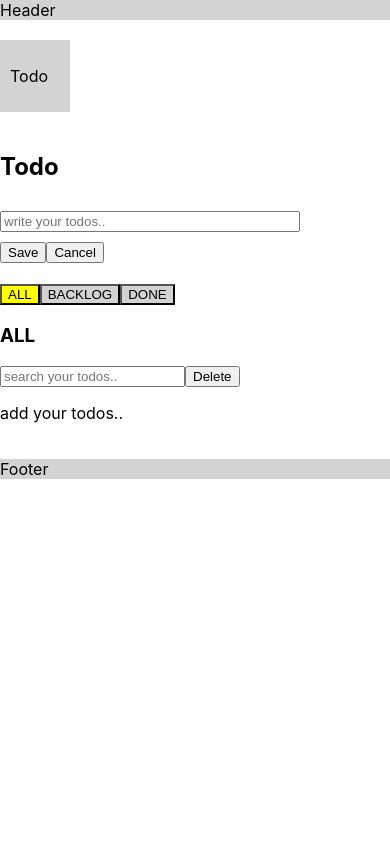
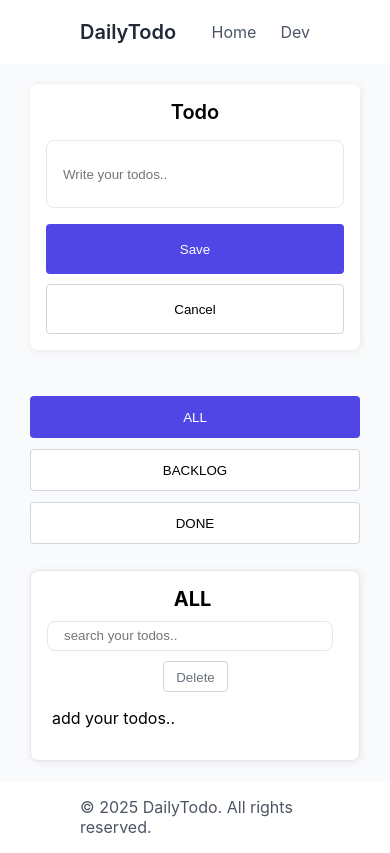
Before and after one commit to dancinncoder/dailytodoapp, a React (Create React App) app: page / in a window 390 px wide. Built offline with nearby package versions, Linux system fonts and the light colour scheme.

Commit message:
[ADD] add styles, responsive styles

```diff
--- a/src/component/shared/layout/Footer.jsx
+++ b/src/component/shared/layout/Footer.jsx
@@ -2,11 +2,25 @@ import React from "react";
 import styled from "styled-components";
 
 const FooterContainer = styled.div`
-  background-color: lightgrey;
+  background-color: white;
+  padding: 0 80px;
+`;
+
+const InnerFooterContianer = styled.div`
+  p {
+    font-size: 16px;
+    color: #4b5563;
+  }
 `;
 
 function Footer() {
-  return <FooterContainer>Footer</FooterContainer>;
+  return (
+    <FooterContainer>
+      <InnerFooterContianer>
+        <p>© 2025 DailyTodo. All rights reserved.</p>
+      </InnerFooterContianer>
+    </FooterContainer>
+  );
 }
 
 export default Footer;
--- a/src/component/shared/layout/Header.jsx
+++ b/src/component/shared/layout/Header.jsx
@@ -1,12 +1,54 @@
 import React from "react";
+import { Link } from "react-router-dom";
 import styled from "styled-components";
 
 const HeaderContainer = styled.div`
-  background-color: lightgrey;
+  display: flex;
+
+  background-color: white;
+  height: 64px;
+  box-shadow: 0 4px 10px #e5e7eb;
+  padding: 0 80px;
+`;
+
+const InnerHeaderContainer = styled.div`
+  display: flex;
+  width: 100%;
+  align-items: center;
+  justify-content: space-between;
+`;
+
+const Logo = styled.a`
+  font-size: 20px;
+  font-weight: 600;
+  text-decoration: none;
+  color: #1f2937;
+`;
+
+const Navigation = styled.div`
+  display: flex;
+  gap: 24.09px;
+`;
+
+const NavigationItem = styled(Link)`
+  font-size: 16px;
+  font-weight: 400;
+  color: #4b5563;
+  text-decoration: none;
 `;
 
 function Header() {
-  return <HeaderContainer>Header</HeaderContainer>;
+  return (
+    <HeaderContainer>
+      <InnerHeaderContainer>
+        <Logo href="/">DailyTodo</Logo>
+        <Navigation>
+          <NavigationItem to="/">Home</NavigationItem>
+          <NavigationItem to="/dev">Dev</NavigationItem>
+        </Navigation>
+      </InnerHeaderContainer>
+    </HeaderContainer>
+  );
 }
 
 export default Header;
--- a/src/pages/Home.jsx
+++ b/src/pages/Home.jsx
@@ -7,70 +7,359 @@ import { v4 as uuid } from "uuid";
 
 const HomeContainer = styled.div`
   display: flex;
-  flex-direction: column;
-  gap: 20px;
-  padding: 20px 0;
-`;
-const Logo = styled.a`
-  text-decoration: none;
-  color: black;
-  background-color: lightgray;
-  padding: 10px;
-  width: 70px;
+  align-items: center;
+  justify-content: center;
+  flex-wrap: wrap;
+  gap: 46px;
+  padding: 33px 80px;
+  background-color: #f9fafb;
 
-  p {
-    cursor: pointer;
+  @media (max-width: 770px) {
+    flex-direction: column;
+    align-items: start;
+    padding: 20px 30px;
   }
 `;
-const InputContainer = styled.div``;
-const DashboardContainer = styled.div``;
+
+const InputContainer = styled.div`
+  background-color: white;
+  min-width: 350px;
+  padding: 24px;
+  border-radius: 8px;
+  box-shadow: 1px 1px 6px #e5e7eb;
+
+  @media (max-width: 770px) {
+    min-width: 100%;
+    padding: 16px;
+  }
+`;
+
+const DashboardContainer = styled.div`
+  display: flex;
+  flex-direction: column;
+  gap: 12px;
+
+  @media (max-width: 770px) {
+    gap: 16px;
+    width: 100%;
+  }
+`;
+
 const InputForm = styled.form`
   display: flex;
   flex-direction: column;
-  gap: 10px;
+  align-items: start;
+  gap: 16px;
 
   input {
-    width: 300px;
+    width: 100%;
+    border: 1.3px solid #e5e7eb;
+    border-radius: 8px;
+    min-height: 68px;
+    padding: 16px;
+
+    &:focus {
+      outline: none;
+    }
   }
-`;
-const ButtonContainer = styled.div`
-  display: flex;
-`;
-const FilterMenuContainer = styled.div``;
-const DisplayContainer = styled.div``;
-const TopContainer = styled.div``;
-const BottomContainer = styled.div`
-  ul {
-    list-style: none;
-    padding: 0;
 
-    li {
-      display: flex;
-      gap: 10px;
+  h2 {
+    font-size: 20px;
+    font-weight: 600;
+    color: black;
+    margin: 0;
+  }
+
+  @media (max-width: 770px) {
+    align-items: center;
+    input {
+      width: 100%;
     }
   }
 `;
 
-const DoneItem = styled.p`
-  background-color: #a9a99b;
-  width: 100px;
-  text-decoration: line-through;
+const ButtonContainer = styled.div`
+  display: flex;
+  gap: 8px;
+  width: 100%;
+  align-items: center;
+
+  @media (max-width: 770px) {
+    flex-direction: column;
+    gap: 10px;
+  }
+`;
+
+const SaveButton = styled.button`
+  background-color: #4f46e5;
+  color: white;
+  height: 42px;
+  width: 86.47px;
+  border: none;
+  border-radius: 4px;
+  padding: 11px 17px;
+  cursor: pointer;
+
+  @media (max-width: 770px) {
+    width: 100%;
+    height: 50px;
+  }
+`;
+
+const CancelButton = styled.button`
+  background-color: white;
+  color: black;
+  height: 42px;
+  width: 86.47px;
+  border: 1px solid #d1d5db;
+  border-radius: 4px;
+  padding: 11px 17px;
+  cursor: pointer;
+
+  @media (max-width: 770px) {
+    width: 100%;
+    height: 50px;
+  }
+`;
+
+const EditButton = styled.button`
+  width: 32px;
+  height: 28px;
+  font-size: 9px;
+  padding: 1px;
+  background-color: transparent;
+  color: #6b7280;
+  border-radius: 4px;
+  border: 1px solid #d1d5db;
   cursor: pointer;
 `;
+const WhiteButton = styled.button`
+  color: #6b7280;
+  height: 31px;
+  width: 65px;
+  border: 1px solid #d1d5db;
+  border-radius: 4px;
+  cursor: pointer;
+  padding: 5px 6px 4px 7px;
+  background-color: white;
+`;
+const FilterMenuContainer = styled.div``;
+const DisplayContainer = styled.div`
+  background-color: white;
+  border: 1px solid #e5e7eb;
+  box-shadow: 1px 1px 6px #e5e7eb;
+  border-radius: 8px;
+  padding: 24px;
+  max-width: 612px;
 
-const BacklogItem = styled.p`
-  background-color: lightgreen;
-  width: 100px;
+  @media (max-width: 770px) {
+    width: 100%;
+    max-width: 100%;
+    padding: 16px;
+  }
+`;
+
+const TopContainer = styled.div`
+  display: flex;
+  align-items: center;
+  justify-content: space-between;
+
+  div {
+    display: flex;
+    align-items: center;
+
+    h3 {
+      font-size: 20px;
+      font-weight: 700;
+      margin: 0;
+    }
+  }
+
+  input {
+    min-width: 240px;
+    height: 30px;
+    padding: 3px 16px 4px;
+    border: 1px solid #e5e7eb;
+    border-radius: 8px;
+
+    @media (max-width: 770px) {
+      width: 100%;
+      min-width: 150px;
+    }
+  }
+
+  @media (max-width: 770px) {
+    flex-direction: column;
+    gap: 10px;
+  }
+`;
+
+const BottomContainer = styled.div`
+  ul {
+    display: flex;
+    flex-direction: column;
+    list-style: none;
+    padding: 0;
+    gap: 13px;
+
+    li {
+      display: flex;
+      justify-content: center;
+      align-items: center;
+      gap: 10px;
+
+      @media (min-width: 770px) {
+        gap: 8px;
+      }
+    }
+  }
+
+  @media (max-width: 770px) {
+    padding: 0;
+    gap: 10px;
+  }
+`;
+
+const DoneItem = styled.div`
+  border: none;
+  border-radius: 15px;
+  color: white;
+  background-color: #c1bfe0;
+  padding: 15px 31px 5px;
+  height: 49px;
+  width: 100%;
   cursor: pointer;
+  margin: 0;
+  text-decoration: line-through;
+
+  @media (max-width: 770px) {
+    padding: 10px 20px;
+    font-size: 14px;
+    height: auto;
+  }
+`;
+
+const BacklogItem = styled.div`
+  position: relative;
+  border: none;
+  border-radius: 15px;
+  color: white;
+  background-color: #4f46e5;
+  padding: 15px 31px 5px;
+  height: 49px;
+  width: 100%;
+  cursor: pointer;
+  margin: 0;
+  z-index: 998;
+
+  @media (max-width: 770px) {
+    padding: 10px 20px;
+    font-size: 14px;
+    height: auto;
+  }
 `;
 
 const ModifiedForm = styled.form`
   display: flex;
+  width: 100%;
+  gap: 10px;
+  align-items: center;
+`;
+
+const MenuContainer = styled.div`
+  display: flex;
+  gap: 8px;
+
+  @media (max-width: 770px) {
+    flex-direction: column;
+    width: 100%;
+    gap: 1px;
+  }
 `;
 
 const Menu = styled.button`
+  height: 42px;
+  width: 110px;
+  border-radius: 4px;
+  border: ${({ $selectedMenu }) =>
+    $selectedMenu ? "none" : "1px solid #d1d5db"};
   background-color: ${({ $selectedMenu }) =>
-    $selectedMenu ? "yellow" : "lightgrey"};
+    $selectedMenu ? "#4F46E5" : "white"};
+  color: ${({ $selectedMenu }) => ($selectedMenu ? "white" : "black")};
+  cursor: pointer;
+
+  @media (max-width: 770px) {
+    width: 100%;
+    margin-bottom: 10px;
+  }
+`;
+
+const CheckBox = styled.input`
+  width: 30px;
+  height: 30px;
+  border-radius: 9px;
+  border: none;
+  background-color: #4f46e5;
+  margin: 0;
+
+  @media (max-width: 770px) {
+    width: 25px;
+    height: 25px;
+  }
+`;
+
+const SearchInput = styled.input`
+  &:focus {
+    outline: none;
+  }
+  width: 100%;
+
+  @media (max-width: 770px) {
+    width: 100%;
+  }
+`;
+
+const TopInputContainer = styled.div`
+  /* min-width: 490px; */
+  width: 100%;
+  display: flex;
+  flex-direction: column;
+  align-items: center;
+  justify-content: center;
+  padding-right: 10px;
+  gap: 10px;
+
+  h3 {
+    font-size: 18px;
+    padding-left: 5px;
+  }
+
+  @media (min-width: 770px) {
+    flex-direction: row;
+    align-items: center;
+    justify-content: space-between;
+  }
+`;
+
+const ModifiedInput = styled.input`
+  border: 1px solid #4f46e5;
+  border-radius: 15px;
+  color: #4f46e5;
+  background-color: white;
+  width: 100px;
+  padding: 15px 31px;
+  height: 49px;
+  margin: 0;
+
+  &:focus {
+    outline: none;
+  }
+
+  @media (max-width: 770px) {
+    width: 100%;
+    padding: 10px 16px;
+    margin-bottom: 10px;
+  }
 `;
 
 function Home() {
@@ -222,28 +511,25 @@ function Home() {
 
   return (
     <HomeContainer>
-      <Logo href="/">
-        <p>Todo</p>
-      </Logo>
       <InputContainer>
         <InputForm onSubmit={addNewTodo}>
           <h2>Todo</h2>
           <input
             onChange={typeTodo}
             value={todo}
-            placeholder="write your todos.."
+            placeholder="Write your todos.."
           />
           <ButtonContainer>
-            <button type="submit">Save</button>
-            <button type="button" onClick={removeTodo}>
+            <SaveButton type="submit">Save</SaveButton>
+            <CancelButton type="button" onClick={removeTodo}>
               Cancel
-            </button>
+            </CancelButton>
           </ButtonContainer>
         </InputForm>
       </InputContainer>
       <DashboardContainer>
         <FilterMenuContainer>
-          <div>
+          <MenuContainer>
             {filterMenuList?.map((menu, index) => {
               return (
                 <Menu
@@ -255,17 +541,19 @@ function Home() {
                 </Menu>
               );
             })}
-          </div>
+          </MenuContainer>
         </FilterMenuContainer>
         <DisplayContainer>
           <TopContainer>
-            <h3>{selectedMenu}</h3>
-            <input
-              onChange={typeSearchTerm}
-              value={searchTerm}
-              placeholder="search your todos.."
-            />
-            <button onClick={deleteTodo}>Delete</button>
+            <TopInputContainer>
+              <h3>{selectedMenu}</h3>
+              <SearchInput
+                onChange={typeSearchTerm}
+                value={searchTerm}
+                placeholder="search your todos.."
+              />
+            </TopInputContainer>
+            <WhiteButton onClick={deleteTodo}>Delete</WhiteButton>
           </TopContainer>
           <BottomContainer>
             {filteredTodoList?.length > 0 ? (
@@ -277,21 +565,20 @@ function Home() {
                         <ModifiedForm
                           onSubmit={(e) => saveModifiedTodo(e, todo.id)}
                         >
-                          <input
+                          <ModifiedInput
                             onChange={typeModifiedTodo}
                             value={modifiedTodo}
                             placeholder={todo.content}
                           />
-                          <p>{todo.status}</p>
-                          <button
+                          <EditButton
                             type="button"
                             onClick={() =>
                               handleEditingMode(todo.id, todo.content)
                             }
                           >
                             Back
-                          </button>
-                          <button type="submit">Save</button>
+                          </EditButton>
+                          <EditButton type="submit">Save</EditButton>
                         </ModifiedForm>
                       ) : (
                         <>
@@ -306,22 +593,20 @@ function Home() {
                               {todo.content}
                             </BacklogItem>
                           )}
-
-                          <p>{todo.status}</p>
-                          <input
+                          {/* onChange and then checked */}
+                          <EditButton
+                            onClick={() =>
+                              handleEditingMode(todo.id, todo.content)
+                            }
+                          >
+                            Edit
+                          </EditButton>
+                          <CheckBox
                             value={selectedId}
                             onChange={() => handleCheckbox(todo.id)}
                             type="checkbox"
                             checked={selectedIdList?.includes(todo.id)}
                           />
-                          {/* onChange and then checked */}
-                          <button
-                            onClick={() =>
-                              handleEditingMode(todo.id, todo.content)
-                            }
-                          >
-                            Edit
-                          </button>
                         </>
                       )}
                     </li>
@@ -329,7 +614,7 @@ function Home() {
                 })}
               </ul>
             ) : (
-              <p>add your todos..</p>
+              <p style={{ paddingLeft: "5px" }}>add your todos..</p>
             )}
           </BottomContainer>
         </DisplayContainer>
```
